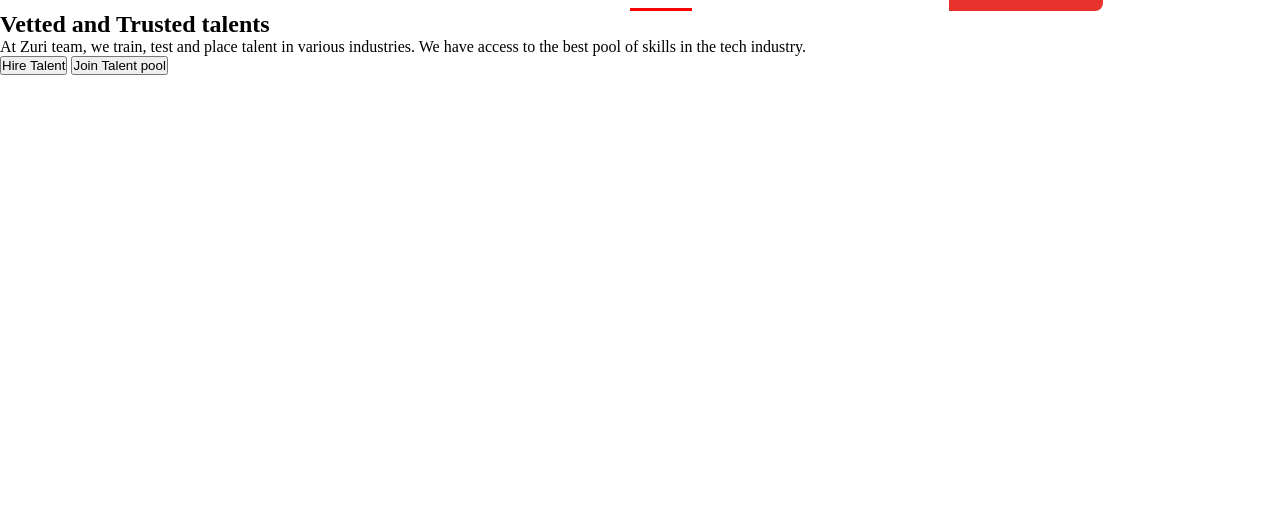
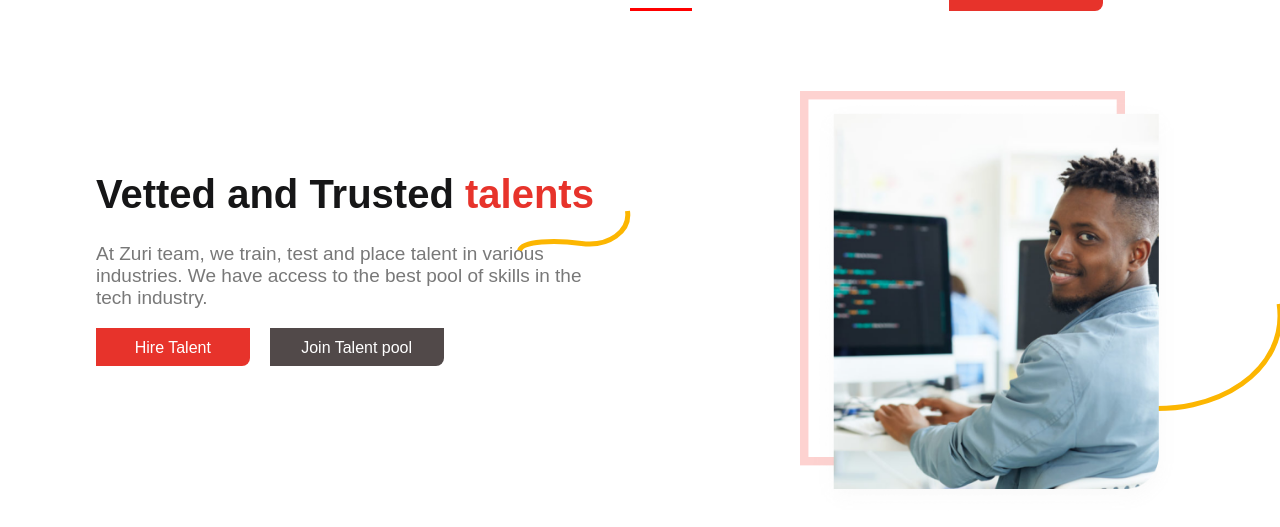
Before and after one commit to jesuseunkayode/zuri-final-project, a plain HTML site: page experience.html in a window 1280 px wide. Shown: the part 49-576 px from the top of the page. Drawn offline with Linux system fonts and the light colour scheme; a web font is replaced by a local one.

Commit message:
add more files

```diff
--- a/experience.css
+++ b/experience.css
@@ -69,7 +69,6 @@
 
 .show-div {
   display: block;
-
 }
 
 .recurit-div h1 {
@@ -125,6 +124,93 @@
   border-bottom-right-radius: 0.625rem;
 }
 
+.hire-join-div {
+  display: flex;
+  flex-direction: row;
+  align-items: center;
+  justify-content: center;
+}
+
+.trusted-div {
+  width: 40%;
+}
+
+.trusted-div h2 {
+  font-family: "Graphik", sans-serif;
+  font-size: 2.5rem;
+  font-weight: 700;
+  line-height: 3.063rem;
+  color: #161617;
+  padding-bottom: 1.5rem;
+}
+
+.trusted-div p {
+  font-family: "Graphik", sans-serif;
+  font-size: 1.188rem;
+  line-height: 1.375rem;
+  font-weight: 400;
+  color: #787878;
+  padding-bottom: 1.2rem;
+}
+
+.trusted-img-div {
+  max-width: 45%;
+  padding-left: 12rem;
+  padding-top: 5rem;
+}
+
+.trusted-img {
+  max-width: 100%;
+  height: 100%;
+}
+
+.talented {
+  color: #e7332b;
+}
+
+.thick {
+    position: absolute;
+    top: 16.2rem;
+    left: 32.3rem;
+}
+
+.line {
+    position: absolute;
+    right: 0rem;
+    top: 22rem;
+    z-index: -1;
+}
+
+
+.hire-btn {
+  font-family: "Graphik", sans-serif;
+  font-size: 1rem;
+  line-height: 1.188rem;
+  font-weight: 400;
+  width: 30%;
+  height: 2.4rem;
+  color: #ffffff;
+  background-color: #e7332b;
+  border: none;
+  border-bottom-right-radius: 0.5rem;
+  cursor: pointer;
+}
+
+.join-btn {
+  font-family: "Graphik", sans-serif;
+  font-size: 1rem;
+  line-height: 1.188rem;
+  font-weight: 400;
+  width: 34%;
+  height: 2.4rem;
+  margin-left: 1rem;
+  background-color: #514949;
+  border-bottom-right-radius: 0.5rem;
+  color: #ffffff;
+  border: none;
+  cursor: pointer;
+}
+
 @media (max-width: 375px) {
   .links {
     display: none;
@@ -135,10 +221,17 @@
   }
 
   .fill {
-     width: 55%;
-     right: 20rem;
+    width: 55%;
+    right: 20rem;
+  }
+
+  .hire-join-div {
+       flex-direction: column;
   }
 }
+
+
+
 
 @media (min-width: 376px) and (max-width: 800px) {
   .hire-link {
@@ -149,3 +242,9 @@
     display: none;
   }
 }
+
+@media (min-width: 676px) and (max-width: 1000px) {
+    .hire-join-div {
+        flex-direction: column;
+   }
+}
--- a/experience.html
+++ b/experience.html
@@ -29,13 +29,26 @@
         <p class="or">OR</p>
         <button class="book">Book a Consultation</button>
       </section>
-<section>
-    <h2>Vetted and Trusted talents</h2>
-    <p>At Zuri team, we train, test and place talent in various industries. We have access to the best pool of skills in the tech industry.</p>
-    <button>Hire Talent</button>
-    <button>Join Talent pool</button>
-</section>
-
+      <article class="hire-join-div">
+        <section class="trusted-div">
+          <h2>Vetted and Trusted <span class="talented">talents</span></h2>
+          <p class="thick"><img src="/images/thick2.svg" alt="thick2" /></p>
+          <p>
+            At Zuri team, we train, test and place talent in various industries.
+            We have access to the best pool of skills in the tech industry.
+          </p>
+          <button class="hire-btn">Hire Talent</button>
+          <button class="join-btn">Join Talent pool</button>
+        </section>
+        <section class="trusted-img-div">
+          <img
+            class="trusted-img"
+            src="/images/section1.png"
+            alt="zuri section one img"
+          />
+          <span class="line"><img src="/images/line1.svg" alt="line" /> </span>
+        </section>
+      </article>
     </main>
     <footer></footer>
     <script src="talent.js"></script>
```
Also changed, not shown: images/thick2.svg (added).
